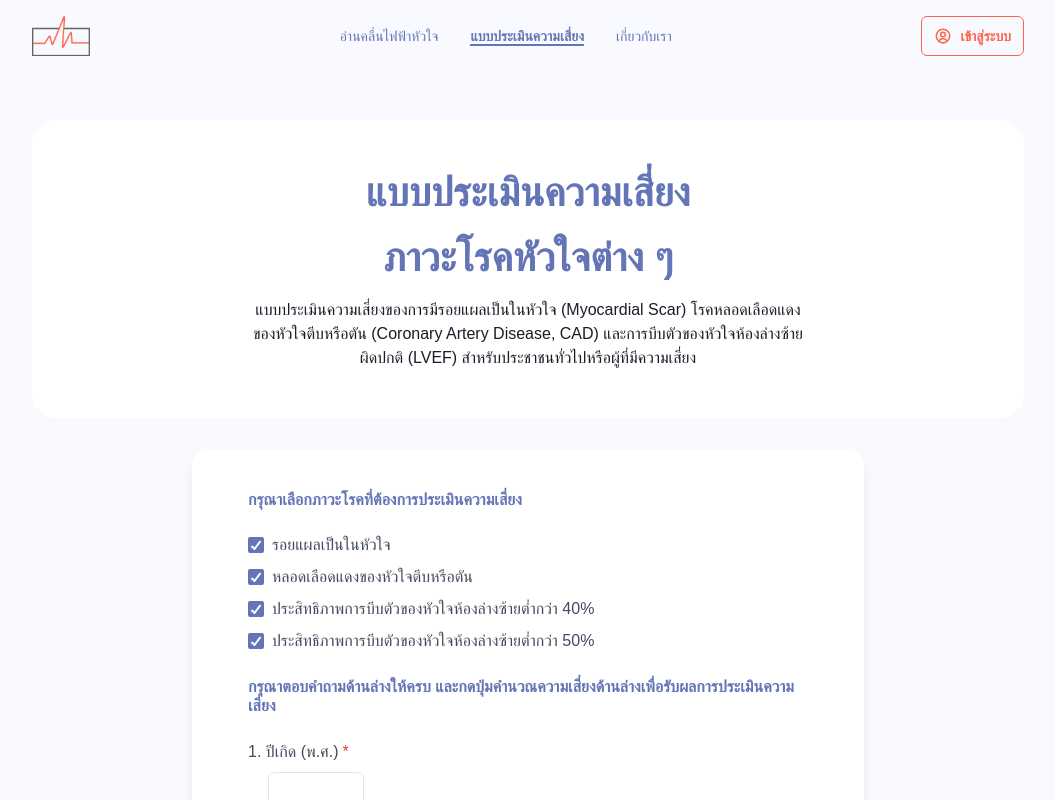
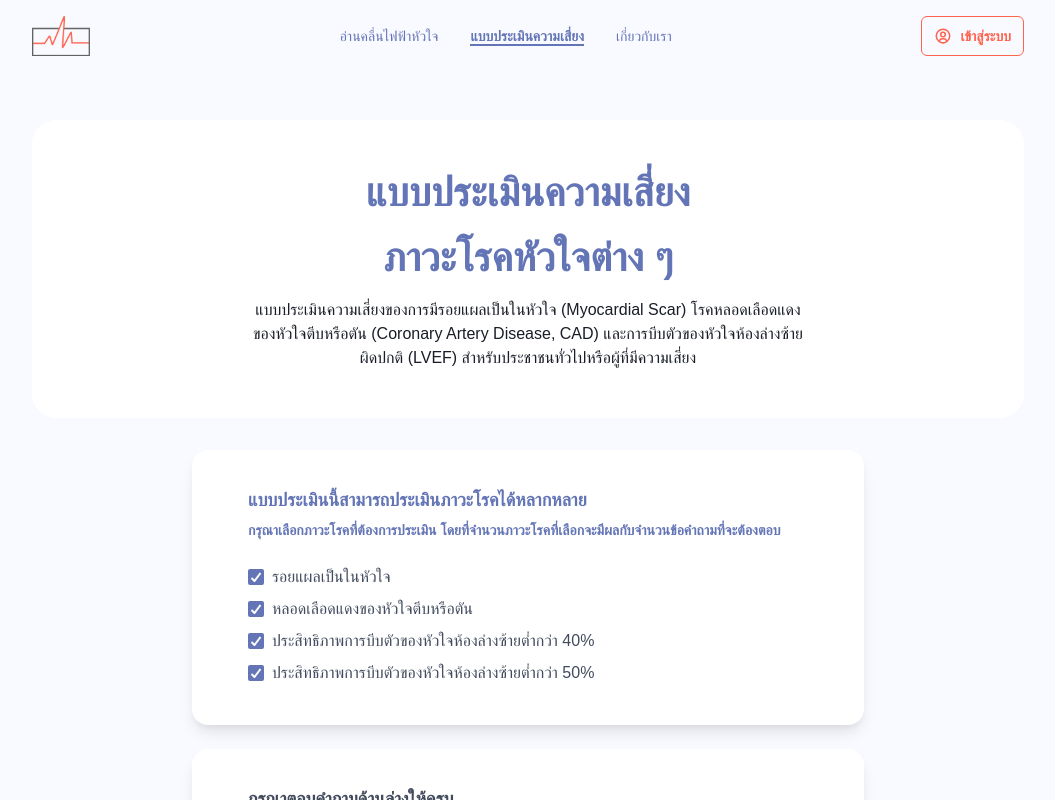
Before and after one commit to biodatlab/multitask-vision-ecg, a Next.js app in the folder frontend/: page /assessment in a window 1280 px wide. Shown: the whole page, without its empty margins (112-1167 px from the left). Built offline with nearby package versions, Linux system fonts and the light colour scheme; a web font is replaced by a local one.

Commit message:
feat(assessment): add DiseaseEmphasizedText and implement better validation/required
also adjust design according to Figma

```diff
--- a/frontend/components/assessment/form.tsx
+++ b/frontend/components/assessment/form.tsx
@@ -6,6 +6,7 @@ import {
   Divider,
   Flex,
   FormControl,
+  FormErrorMessage,
   FormLabel,
   forwardRef,
   Heading,
@@ -15,14 +16,17 @@ import {
   RadioGroup,
   RadioProps,
   StackDivider,
+  Text,
+  TextProps,
   VStack,
 } from "@chakra-ui/react";
-import { useCallback, useEffect, useState } from "react";
+import React, { ReactNode, useCallback, useEffect, useState } from "react";
 import { useForm } from "react-hook-form";
 import assessmentQuestions from "../../data/assessmentQuestions.json";
 import type { prediction } from "../../pages/ecg";
 
 // -- CONSTANTS
+const thisYear = new Date().getFullYear() + 543;
 const questionsMap: { [index: string]: number[] } = {
   scar: [2, 4, 7, 8, 9, 10, 11],
   cadScar: [2, 5, 7, 8, 9, 11],
@@ -42,16 +46,19 @@ type InferredQuestionType = Omit<typeof allQuestions["1"], "choices"> & {
 
 // -- WRAPPED COMPONENTS
 const WrappedRadio = forwardRef<
-  { radioProps: RadioProps; customProps: { checked: boolean } },
+  {
+    radioProps: RadioProps;
+    customProps: { checked: boolean; error: any | undefined | null };
+  },
   "div"
 >(({ radioProps, customProps }, ref) => (
   <Box
     w={24}
     backgroundColor={customProps.checked ? "secondary.50" : undefined}
     borderRadius="xl"
-    borderWidth="1px"
+    borderWidth={customProps.error ? "2px" : "1px"}
     borderStyle="solid"
-    borderColor="gray.200"
+    borderColor={customProps.error ? "red.500" : "gray.200"}
     p={2}
     pl={3}
   >
@@ -68,6 +75,59 @@ const WrappedRadio = forwardRef<
     />
   </Box>
 ));
+
+// Disease Emphasized Text
+const DE = (props: TextProps) => <Text as="b" {...props} />;
+
+// -- FUNCTION
+const emphasizeDiseaseText = (
+  rawText: string
+): Array<ReactNode> | undefined => {
+  if (!rawText) {
+    return undefined;
+  }
+
+  /**
+   * @see https://regexr.com/3fcqh
+   */
+  const boldTexts = Array.from(
+    rawText.matchAll(/\*{2}((?=[^\s\*]).*?[^\s\*])\*{2}/g)
+  );
+  const positions = boldTexts.map(([raw, noSymbol]) => {
+    const start = rawText.indexOf(raw);
+    const end = start + raw.length;
+
+    return { start, end, text: noSymbol };
+  });
+
+  let composed = [];
+
+  if (positions.length === 0) {
+    composed.push(rawText);
+    return composed;
+  }
+
+  // construct text nodes
+  let movingIndex = 0;
+
+  for (let i = 0; i < positions.length; i++) {
+    const { start, end, text } = positions[i];
+    const textBefore = rawText.slice(movingIndex, start);
+
+    composed.push(
+      <React.Fragment key={textBefore + i}>{textBefore}</React.Fragment>
+    );
+    composed.push(<DE key={text + i}>{text}</DE>);
+    movingIndex = end;
+
+    if (i === positions.length - 1) {
+      const textAfter = rawText.slice(end);
+      composed.push(textAfter);
+    }
+  }
+
+  return composed;
+};
 
 // -- MAIN
 interface FormProps {
@@ -142,12 +202,27 @@ const Form = ({ onCalculate, onResult, isCalculating }: FormProps) => {
 
   return (
     <form onSubmit={handleSubmit(onSubmit)}>
-      {/* disease selection */}
-      <FormControl mb={6}>
+      {/* disease selection block */}
+      <Box
+        w="100%"
+        backgroundColor="white"
+        borderRadius="2xl"
+        boxShadow="lg"
+        py={10}
+        px={14}
+        mb={6}
+      >
+        <FormControl>
           <FormLabel>
-          <Heading as="h6" fontSize="md" color="secondary.400" mb={6}>
-            กรุณาเลือกภาวะโรคที่ต้องการประเมินความเสี่ยง
+            <VStack mb={6} align="start">
+              <Heading as="h6" fontSize="lg" color="secondary.400">
+                แบบประเมินนี้สามารถประเมินภาวะโรคได้หลากหลาย
               </Heading>
+              <Text as="b" fontSize="sm" color="secondary.400">
+                กรุณาเลือกภาวะโรคที่ต้องการประเมิน
+                โดยที่จำนวนภาวะโรคที่เลือกจะมีผลกับจำนวนข้อคำถามที่จะต้องตอบ
+              </Text>
+            </VStack>
           </FormLabel>
           <CheckboxGroup
             colorScheme="secondary"
@@ -177,24 +252,48 @@ const Form = ({ onCalculate, onResult, isCalculating }: FormProps) => {
             </VStack>
           </CheckboxGroup>
         </FormControl>
+      </Box>
 
-      {/* question to acquire */}
+      {/* question block */}
       {requiredQuestions?.length > 0 && (
+        <Box
+          w="100%"
+          backgroundColor="white"
+          borderRadius="2xl"
+          boxShadow="lg"
+          py={10}
+          px={14}
+        >
           <Box>
-          <Heading as="h6" fontSize="md" color="secondary.400" mb={6}>
+            <VStack mb={6} align="start">
+              <Heading as="h6" fontSize="lg" color="grey.800">
                 กรุณาตอบคำถามด้านล่างให้ครบ
-            และกดปุ่มคำนวณความเสี่ยงด้านล่างเพื่อรับผลการประเมินความเสี่ยง
               </Heading>
+              <Text as="b" fontSize="sm" color="secondary.400">
+                กดปุ่มคำนวณความเสี่ยงด้านล่างเพื่อรับผลการประเมินความเสี่ยง
+              </Text>
+            </VStack>
 
             <VStack gap={6} divider={<StackDivider borderColor="gray.200" />}>
               {requiredQuestions.map((value, ind) => {
                 if (value.type === "input") {
+                  // implement validation for year_of_birth
+                  let option: { [index: string]: any } = {
+                    required: !value.optional,
+                  };
+
+                  if (value.key === "year_of_birth") {
+                    const thisYear = new Date().getFullYear() + 543;
+
+                    option = {
+                      ...option,
+                      validate: (val: number) =>
+                        val < thisYear && val > thisYear - 120,
+                    };
+                  }
+
                   return (
-                  <FormControl
-                    key={value.key}
-                    isRequired={!value.optional}
-                    isInvalid={errors[value.key]}
-                  >
+                    <FormControl key={value.key} isInvalid={errors[value.key]}>
                       <FormLabel htmlFor={value.key}>{`${ind + 1}. ${
                         value.text
                       }`}</FormLabel>
@@ -203,8 +302,17 @@ const Form = ({ onCalculate, onResult, isCalculating }: FormProps) => {
                           id={value.key}
                           type="number"
                           w={24}
-                        {...register(value.key)}
+                          {...register(value.key, option)}
                         />
+
+                        {/* only displays validation error message for year_of_birth */}
+                        {errors["year_of_birth"]?.type === "validate" && (
+                          <FormErrorMessage>
+                            {`ปีเกิดควรอยู่ในช่วง ${thisYear - 120} - ${
+                              thisYear - 1
+                            }`}
+                          </FormErrorMessage>
+                        )}
                       </Box>
                     </FormControl>
                   );
@@ -212,14 +320,11 @@ const Form = ({ onCalculate, onResult, isCalculating }: FormProps) => {
 
                 if (value.type === "radio") {
                   return (
-                  <FormControl
-                    key={value.key}
-                    isRequired={!value.optional}
-                    isInvalid={errors[value.key]}
-                  >
-                    <FormLabel htmlFor={value.key}>{`${ind + 1}. ${
-                      value.text
-                    }`}</FormLabel>
+                    <FormControl key={value.key} isInvalid={errors[value.key]}>
+                      <FormLabel htmlFor={value.key}>
+                        {`${ind + 1}. `}
+                        {emphasizeDiseaseText(value.text)}
+                      </FormLabel>
                       <RadioGroup pl={5}>
                         <HStack>
                           {value.choices.map((choice, ind) => {
@@ -228,24 +333,28 @@ const Form = ({ onCalculate, onResult, isCalculating }: FormProps) => {
                                 key={choice}
                                 customProps={{
                                   checked: watchAll[value.key] === String(ind),
+                                  error: errors[value.key],
                                 }}
                                 radioProps={{
                                   children: choice,
                                   value: String(ind),
-                                ...register(value.key),
+                                  ...register(value.key, {
+                                    required: !value.optional,
+                                  }),
                                 }}
                               />
                             );
                           })}
                         </HStack>
                       </RadioGroup>
-                    {/* <FormHelperText>We'll never share your email.</FormHelperText> */}
                     </FormControl>
                   );
                 }
               })}
             </VStack>
+
             <Divider borderColor="gray.200" mt={8} />
+
             <Flex justifyContent="flex-end" pt={2}>
               <Button
                 mt={4}
@@ -258,6 +367,7 @@ const Form = ({ onCalculate, onResult, isCalculating }: FormProps) => {
               </Button>
             </Flex>
           </Box>
+        </Box>
       )}
     </form>
   );
--- a/frontend/data/assessmentQuestions.json
+++ b/frontend/data/assessmentQuestions.json
@@ -8,14 +8,14 @@
   },
   "2": {
     "key": "female",
-    "text": "เพศกำเนิด",
+    "text": "เพศสรีระ",
     "type": "radio",
     "optional": false,
     "choices": ["ชาย", "หญิง"]
   },
   "3": {
     "key": "height",
-    "text": "ส่วนสูง (เซ็นติเมตร)",
+    "text": "ส่วนสูง (เซนติเมตร)",
     "type": "input",
     "optional": false,
     "choices": []
@@ -29,49 +29,49 @@
   },
   "5": {
     "key": "diabetes_mellitus",
-    "text": "คุณเคยมีประวิติเป็นโรคเบาหวานหรือไม่",
+    "text": "คุณเคยมีประวิติเป็น**โรคเบาหวาน**หรือไม่",
     "type": "radio",
     "optional": false,
     "choices": ["ไม่เคย", "เคย"]
   },
   "6": {
     "key": "history_mi",
-    "text": "คุณเคยมีประวัติเป็นโรคกล้ามเนื้อหัวใจตายหรือไม่",
+    "text": "คุณเคยมีประวัติเป็น**โรคกล้ามเนื้อหัวใจขาดเลือด**หรือไม่",
     "type": "radio",
     "optional": false,
     "choices": ["ไม่เคย", "เคย"]
   },
   "7": {
     "key": "history_ptca_cabg",
-    "text": "คุณเคยมีประวัติได้รับการขยายหลอดเลือดหัวใจตีบด้วยบอลลูน (PTCA) หรือการผ่าตัดบายพาส (CABG) หรือไม่",
+    "text": "คุณเคยมีประวัติได้รับ**การขยายหลอดเลือดหัวใจตีบด้วยบอลลูน (PTCA)** หรือ**การผ่าตัดบายพาส (CABG)** หรือไม่",
     "type": "radio",
     "optional": false,
     "choices": ["ไม่เคย", "เคย"]
   },
   "8": {
     "key": "history_cad",
-    "text": "คุณเคยมีประวัติเป็นโรคหลอดเลือดหัวใจตีบหรือตัน (CAD) หรือไม่",
+    "text": "คุณเคยมีประวัติเป็น**โรคหลอดเลือดหัวใจตีบหรือตัน (CAD)** หรือไม่",
     "type": "radio",
     "optional": false,
     "choices": ["ไม่เคย", "เคย"]
   },
   "9": {
     "key": "history_hf",
-    "text": "คุณเคยมีประวัติเป็นโรคหัวใจล้มเหลวหรือไม่",
+    "text": "คุณเคยมีประวัติเป็น**โรคหัวใจล้มเหลว**หรือไม่",
     "type": "radio",
     "optional": false,
     "choices": ["ไม่เคย", "เคย"]
   },
   "10": {
     "key": "hypertension",
-    "text": "คุณเคยมีประวัติเป็นโรคความดันโลหิตสูงหรือไม่",
+    "text": "คุณเคยมีประวัติเป็น**โรคความดันโลหิตสูง**หรือไม่",
     "type": "radio",
     "optional": false,
     "choices": ["ไม่เคย", "เคย"]
   },
   "11": {
     "key": "history_ckd",
-    "text": "คุณเคยมีประวัติเป็นโรคไตเรื้อรังหรือไม่",
+    "text": "คุณเคยมีประวัติเป็น**โรคไตเรื้อรัง**หรือไม่",
     "type": "radio",
     "optional": false,
     "choices": ["ไม่เคย", "เคย"]
```
Also changed, not shown: frontend/pages/assessment.tsx (+1 -10 lines). Lines whose indentation alone changed are shown as unchanged.
